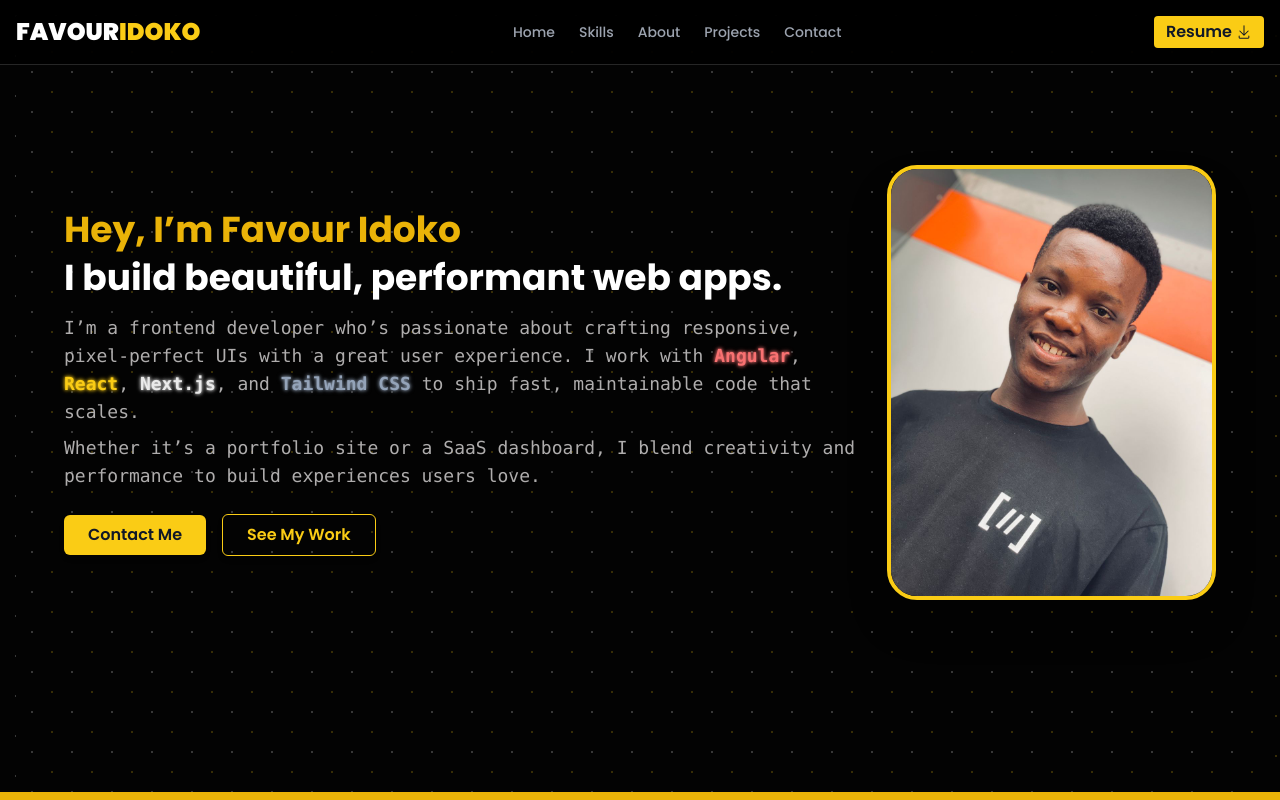
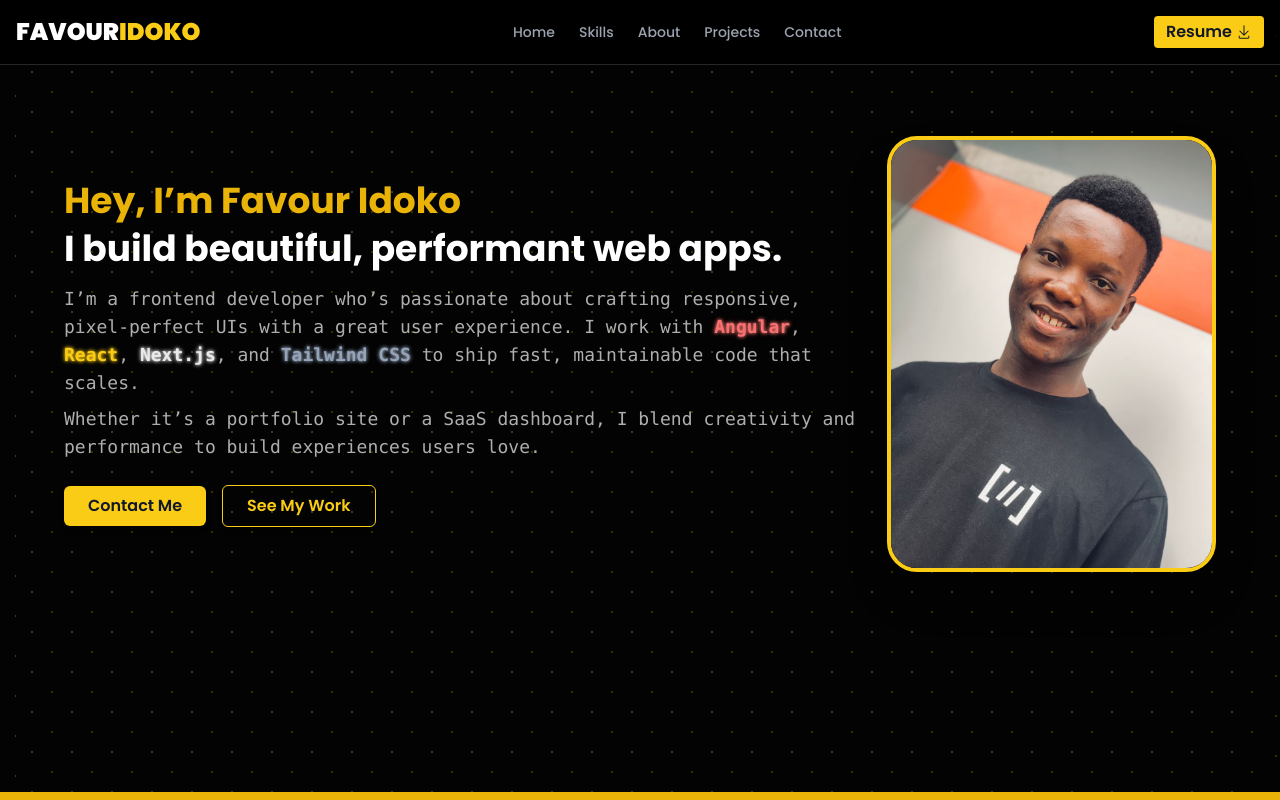
Before and after one commit to favouridoko1/my-portfolio, a Next.js app: page / in a window 1280 px wide. Shown: the top 800 px of the page. Built offline with nearby package versions, Linux system fonts and the light colour scheme; what tailwindcss-motion would draw is missing.

Commit message:
Fix Course Registration

```diff
--- a/src/app/projects/page.tsx
+++ b/src/app/projects/page.tsx
@@ -34,7 +34,7 @@ const Projects = () => {
           Featured <span className="text-yellow-400">Work</span>
         </h2>
         <p className="text-gray-400 mt-4 max-w-xl mx-auto">
-          A rotating reel of the projects I’ve crafted — built with care, performance, and design precision.
+          A showcase of high impact projects blending clean code, scalable architecture, and refined design.
         </p>
       </div>
 
--- a/src/components/Hero/page.tsx
+++ b/src/components/Hero/page.tsx
@@ -15,7 +15,7 @@ const Hero = () => {
 
   return (
     // Inside your return()
-    <main className="text-white mt-[10%] md:px-6">
+    <main className="text-white my-24 md:px-6">
       {/* HERO SECTION */}
       <nav className="mx-auto flex flex-col lg:flex-row items-center justify-around gap-8 py-6 max-w-6xl">
         <RevealOnScroll variant="fadeUp">
```
